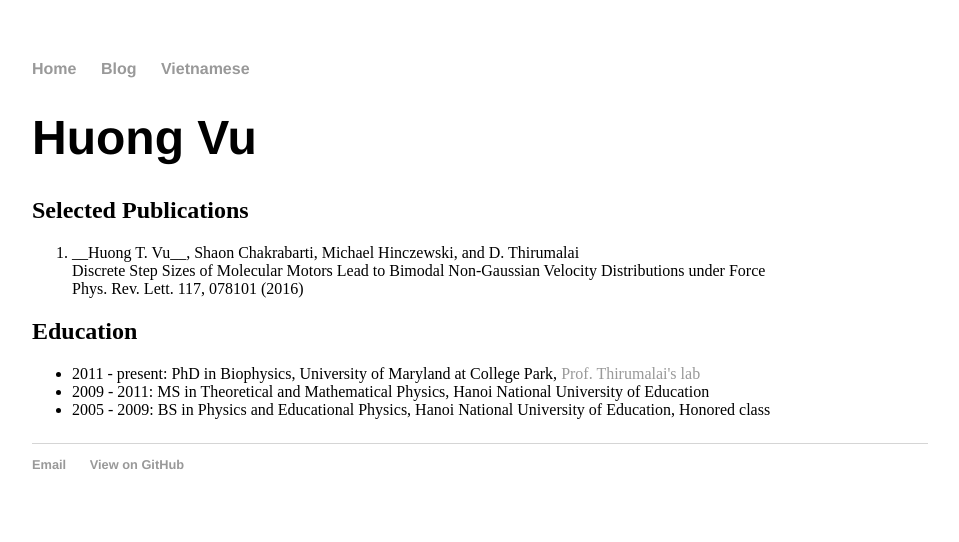
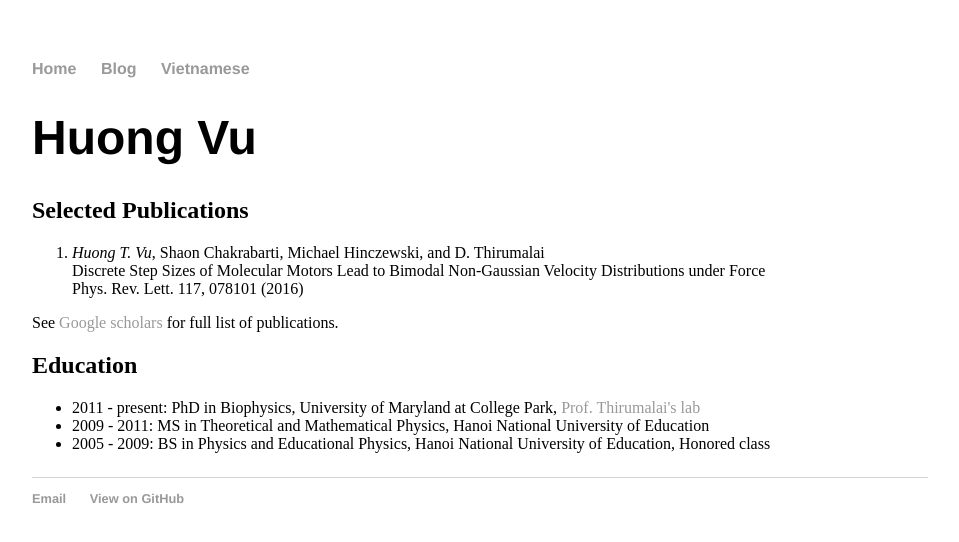
Before and after one commit to huongtvu/meoy9.github.io, a Jekyll site: the page built from index.html, in a window 1280 px wide. Shown: the top 542 px of the page, without its empty margins (160-1119 px from the left). Built offline with Jekyll 4.4.1, drawn with Linux system fonts in a browser that asks for light colours.

Commit message:
Update index.html

```diff
--- a/index.html
+++ b/index.html
@@ -10,11 +10,11 @@ title: Huong Vu, Graduate Student in University of Maryland at College Park
 		I am interested in using both theoretical and computational tools to understand function and dynamics of such molecular machines. -->
 	<h2> Selected Publications</h2>
 	<ol>
-		<li> __Huong T. Vu__, Shaon Chakrabarti, Michael Hinczewski, and D. Thirumalai </li>
+		<li> <em>Huong T. Vu</em>, Shaon Chakrabarti, Michael Hinczewski, and D. Thirumalai </li>
 			Discrete Step Sizes of Molecular Motors Lead to Bimodal Non-Gaussian Velocity Distributions under Force  <br />
 		Phys. Rev. Lett. 117, 078101 (2016)
-
 	</ol>
+	See <a href="https://scholar.google.com/citations?user=k4wKV4UAAAAJ&hl=en&oi=ao">Google scholars</a> for full list of publications.
 	<h2> Education </h2>
 	<ul>
 		<li> 2011 - present: PhD in Biophysics, University of Maryland at College Park, <a href="https://sites.cns.utexas.edu/thirumalai">Prof. Thirumalai's lab</a> </li>
```
